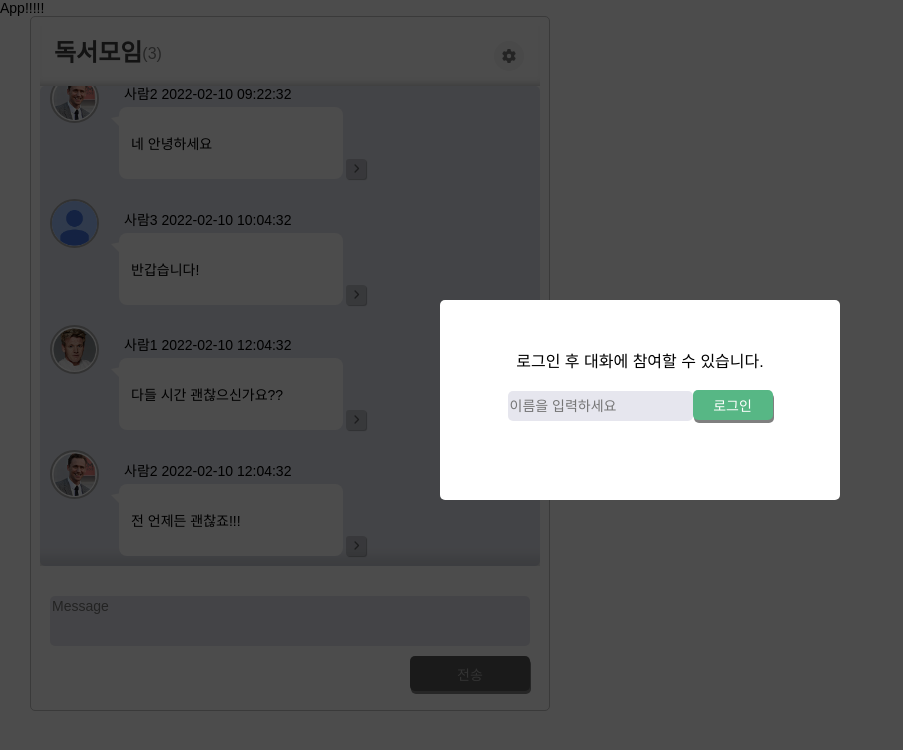
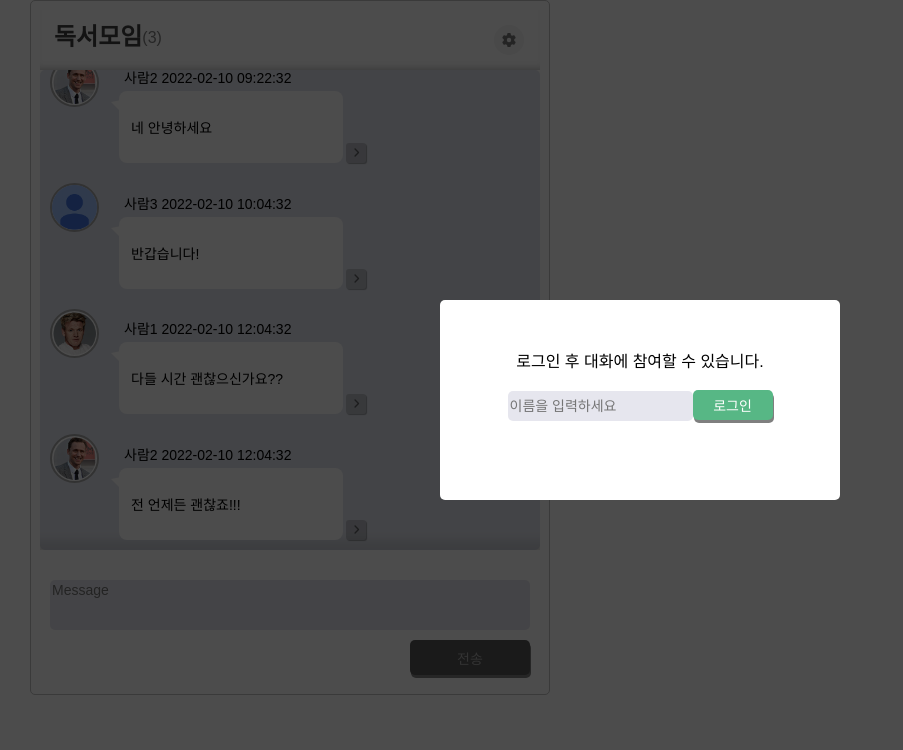
Before and after one commit to WongueShin/2ndweek-swit-task, a React (Create React App) app: page / in a window 1280 px wide. Shown: the top 750 px of the page, without its empty margins (0-903 px from the left). Built offline with nearby package versions, Linux system fonts and the light colour scheme.

Commit message:
Feat: Login userName길이 제한 추가

```diff
--- a/src/App.tsx
+++ b/src/App.tsx
@@ -5,7 +5,6 @@ const App = () => {
   return (
     <>
       <GlobalStyle />
-      App!!!!!
       <Main />
     </>
   );
--- a/src/Components/Login/index.Login.tsx
+++ b/src/Components/Login/index.Login.tsx
@@ -3,11 +3,12 @@ import { useSelector, useDispatch } from 'react-redux';
 import { RootState } from '../../Redux/index.Redux';
 import { onLogin, onLogout } from '../../Redux/user.Redux';
 import * as S from 'Components/Login/style.Login';
+//import useInput from 'src/Hooks/useInput';
 const Login = () => {
   const user = useSelector((state: RootState) => state.user);
   const dispatch = useDispatch();
   const [userNameInput, setUserNameInput] = useState<string>('');
-
+  //const [userNameInput, onChangeUserName] = useInput<string>('');
   const onChangeUserName = (e: ChangeEvent<HTMLInputElement>) => {
     setUserNameInput(e.target.value);
   };
@@ -15,6 +16,10 @@ const Login = () => {
     event.preventDefault();
     if (userNameInput.length === 0) {
       window.alert('이름을 입력해주세요');
+      return;
+    }
+    if (userNameInput.length >= 12) {
+      window.alert('12자 미만으로 입력해주세요');
       return;
     }
     dispatch(onLogin({ userName: userNameInput }));
```
